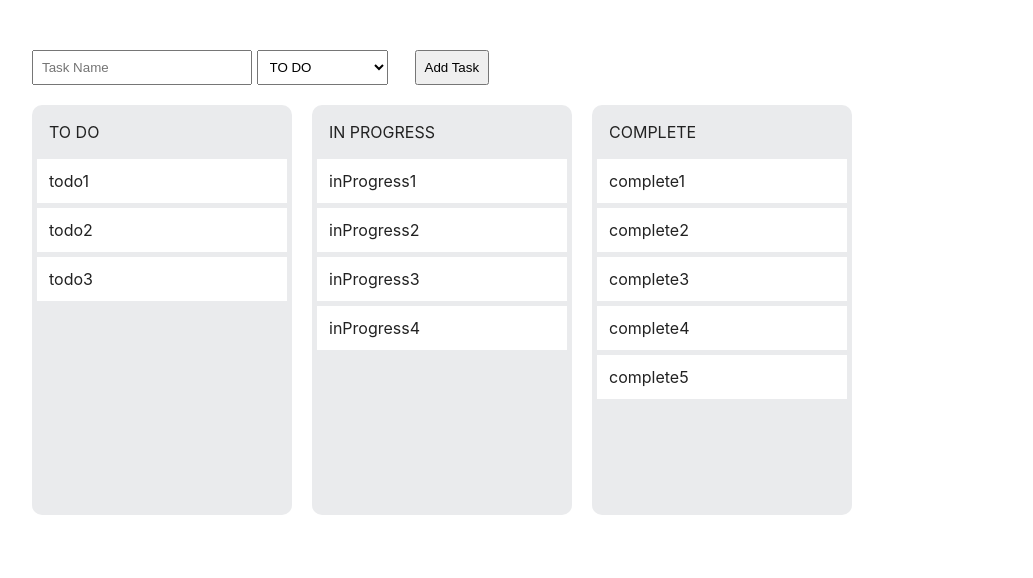
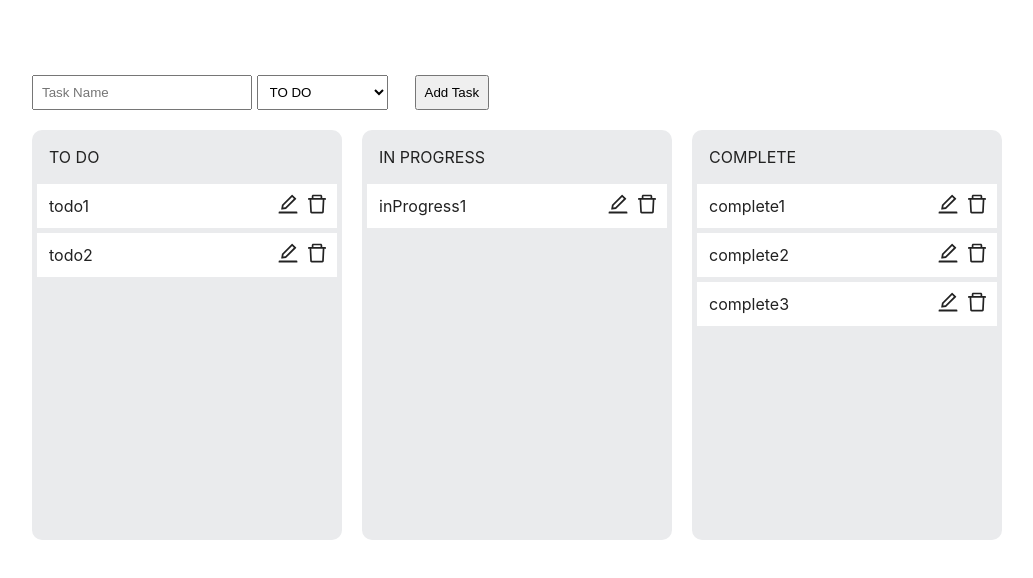
Before and after one commit to vivekchauhan88/advanced-todo-app, a React (Create React App) app: page / in a window 1280 px wide. Shown: the top 578 px of the page, without its empty margins (168-1201 px from the left). Built offline with nearby package versions, Linux system fonts and the light colour scheme.

Commit message:
Added task edit and delete functionalities

```diff
--- a/package.json
+++ b/package.json
@@ -8,6 +8,7 @@
     "@testing-library/user-event": "^13.5.0",
     "react": "^17.0.2",
     "react-dom": "^17.0.2",
+    "react-icons": "^4.3.1",
     "react-scripts": "5.0.0",
     "web-vitals": "^2.1.4"
   },
--- a/src/App.css
+++ b/src/App.css
@@ -1,5 +1,5 @@
 .container {
-	padding: 50px 100px 50px 200px;
+	padding: 75px 100px 100px 200px;
 }
 
 .addTask {
@@ -17,7 +17,7 @@
 }
 
 .taskContainer {
-	width: 250px;
+	width: 300px;
 	min-height: 400px;
 	background-color: rgb(234, 235, 237);
 	padding: 5px;
@@ -35,3 +35,12 @@
 	background-color: white;
 	padding: 12px;
 }
+
+.icons {
+	float: right;
+}
+
+.icon {
+	cursor: pointer;
+	transform: scale(1.5);
+}
--- a/src/App.js
+++ b/src/App.js
@@ -1,25 +1,22 @@
 import { useState } from 'react';
 import './App.css';
+import TaskContainer from './components/TaskContainer';
 
 function App() {
 	const [value, setValue] = useState('');
 	const [choice, setChoice] = useState('todo');
-	const [todo, setTodo] = useState(['todo1', 'todo2', 'todo3']);
-	const [inProgress, setInProgress] = useState([
-		'inProgress1',
-		'inProgress2',
-		'inProgress3',
-		'inProgress4',
-	]);
+	const [todo, setTodo] = useState(['todo1', 'todo2']);
+	const [inProgress, setInProgress] = useState(['inProgress1']);
 	const [complete, setComplete] = useState([
 		'complete1',
 		'complete2',
 		'complete3',
-		'complete4',
-		'complete5',
 	]);
 	const addTask = () => {
-		if (value.trim().length !== 0) {
+		if (value.trim().length === 0) {
+			setValue('');
+			return;
+		}
 		switch (choice) {
 			case 'todo':
 				setTodo([...todo, value]);
@@ -31,9 +28,57 @@
 				setComplete([...complete, value]);
 				break;
 		}
-		}
 		setValue('');
 	};
+	const removeTask = (i, column) => {
+		const temp = window.confirm('Do you really want to delete this task?');
+		if (!temp) {
+			return;
+		}
+		switch (column) {
+			case 'todo':
+				setTodo([...todo.slice(0, i), ...todo.slice(i + 1)]);
+				break;
+			case 'inProgress':
+				setInProgress([
+					...inProgress.slice(0, i),
+					...inProgress.slice(i + 1),
+				]);
+				break;
+			case 'complete':
+				setComplete([
+					...complete.slice(0, i),
+					...complete.slice(i + 1),
+				]);
+				break;
+		}
+	};
+	const editTask = (i, column) => {
+		const temp = window.prompt('Enter the new task');
+		if (!temp || temp.trim().length === 0) {
+			return;
+		}
+		switch (column) {
+			case 'todo':
+				setTodo([...todo.slice(0, i), temp, ...todo.slice(i + 1)]);
+				break;
+			case 'inProgress':
+				setInProgress([
+					...inProgress.slice(0, i),
+					temp,
+					...inProgress.slice(i + 1),
+				]);
+				break;
+			case 'complete':
+				setComplete([
+					...complete.slice(0, i),
+					temp,
+					...complete.slice(i + 1),
+				]);
+				break;
+		}
+	};
+
 	return (
 		<div className='container'>
 			<input
@@ -58,24 +103,27 @@
 			<br />
 			<br />
 			<div className='innerContainer'>
-				<div className='taskContainer'>
-					<div className='taskContainerHeader'>TO DO</div>
-					{todo.map((task) => (
-						<div className='task'>{task}</div>
-					))}
-				</div>
-				<div className='taskContainer'>
-					<div className='taskContainerHeader'>IN PROGRESS</div>
-					{inProgress.map((task) => (
-						<div className='task'>{task}</div>
-					))}
-				</div>
-				<div className='taskContainer'>
-					<div className='taskContainerHeader'>COMPLETE</div>
-					{complete.map((task) => (
-						<div className='task'>{task}</div>
-					))}
-				</div>
+				<TaskContainer
+					heading='TO DO'
+					array={todo}
+					column='todo'
+					editTask={editTask}
+					removeTask={removeTask}
+				/>
+				<TaskContainer
+					heading='IN PROGRESS'
+					array={inProgress}
+					column='inProgress'
+					editTask={editTask}
+					removeTask={removeTask}
+				/>
+				<TaskContainer
+					heading='COMPLETE'
+					array={complete}
+					column='complete'
+					editTask={editTask}
+					removeTask={removeTask}
+				/>
 			</div>
 		</div>
 	);
--- /dev/null
+++ b/src/components/TaskContainer.js
@@ -0,0 +1,26 @@
+import '../App.css';
+import { AiOutlineEdit, AiOutlineDelete } from 'react-icons/ai';
+
+const TaskContainer = ({ heading, array, column, editTask, removeTask }) => (
+	<div className='taskContainer'>
+		<div className='taskContainerHeader'>{heading}</div>
+		{array.map((task, i) => (
+			<div className='task'>
+				{task}
+				<div className='icons'>
+					<AiOutlineEdit
+						className='icon'
+						onClick={() => editTask(i, column)}
+					/>
+					&nbsp;&nbsp;&nbsp;
+					<AiOutlineDelete
+						className='icon'
+						onClick={() => removeTask(i, column)}
+					/>
+				</div>
+			</div>
+		))}
+	</div>
+);
+
+export default TaskContainer;
```
Also changed, not shown: 1 other file (tests, documents, lock files or other folders). Lines whose indentation alone changed are shown as unchanged.
